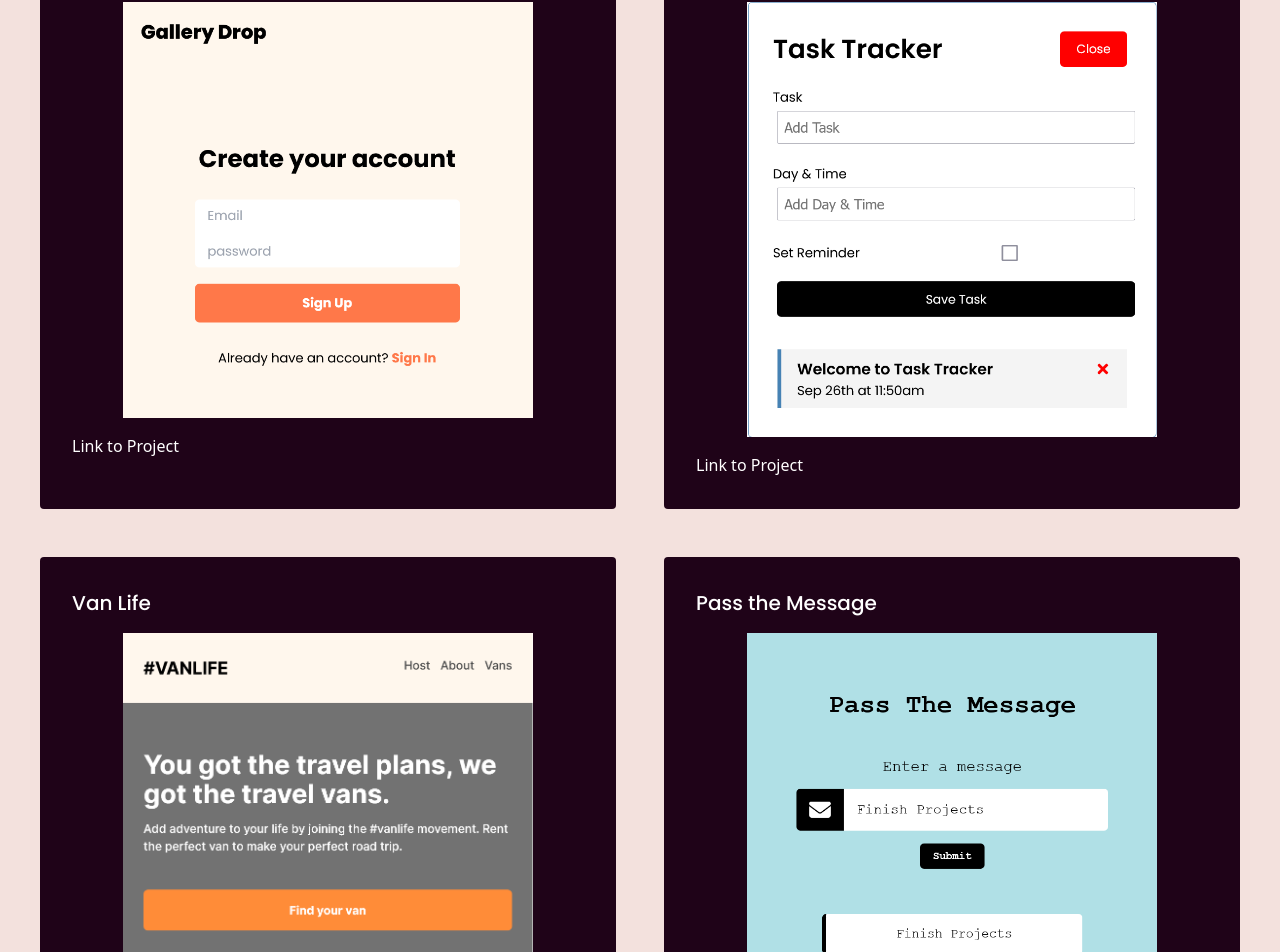
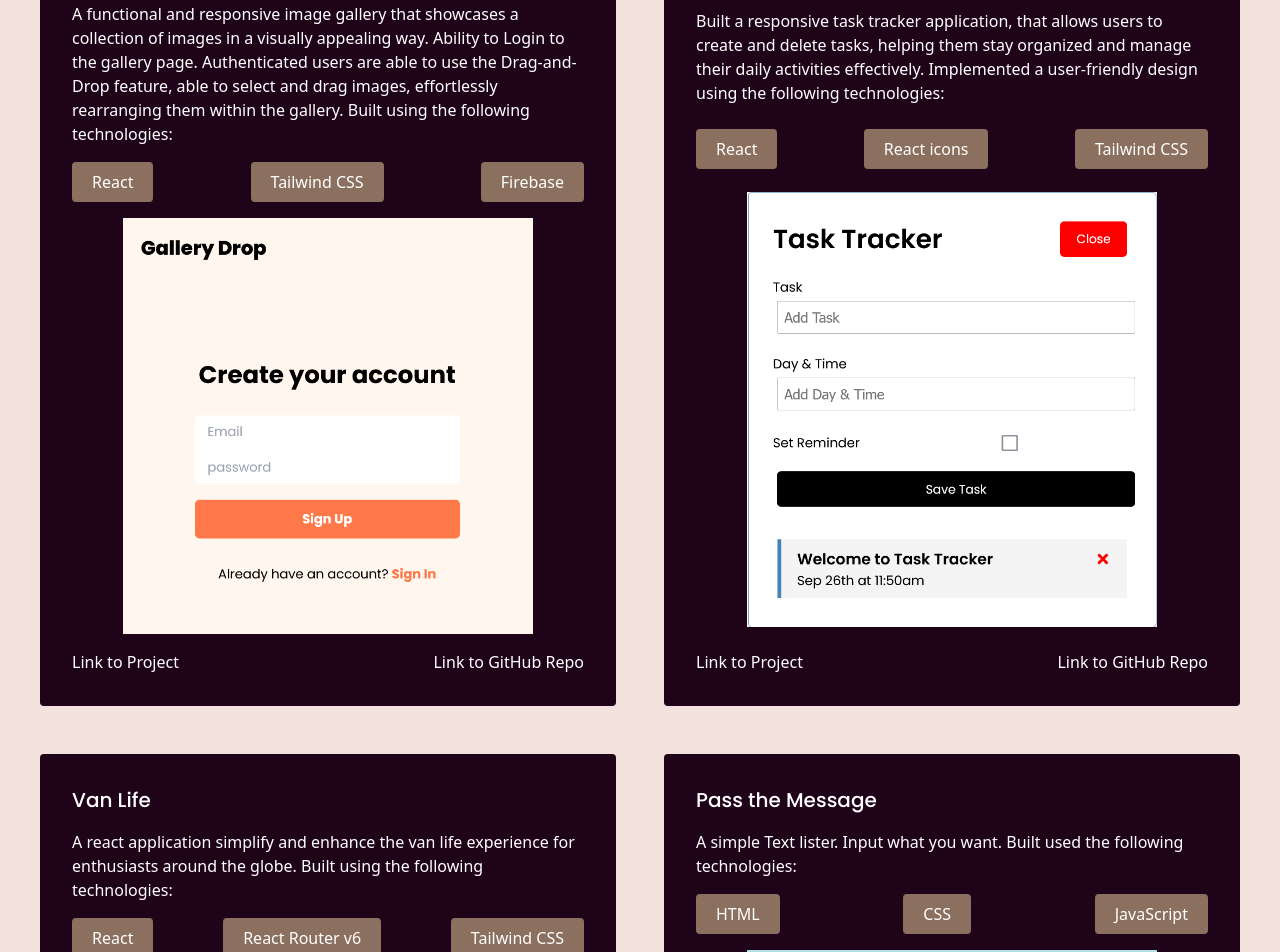
Before and after one commit to AJ1732/hngx-portfolio, a React (Vite) app: page / in a window 1280 px wide. Shown: the part 2270-3222 px from the top of the page. Built offline with nearby package versions, Linux system fonts and the light colour scheme; a web font is replaced by a local one.

Commit message:
Updated Projects Page

```diff
--- a/src/components/Pages/AboutMe.jsx
+++ b/src/components/Pages/AboutMe.jsx
@@ -10,9 +10,9 @@ const AboutMe = () => {
         <p>Fluent in English, beginner in French and Korean</p>
       </div>
 
-      <div className='min-h-screen flex flex-col  justify-center i gap-2'>
-        <h2 className='font-light text-4xl'>Skills</h2>
-        <ul className='md:w-2/5 flex flex-wrap justify-between items-center gap-4 text-white'>
+      <div className='min-h-screen flex flex-col  justify-center items-center gap-3'>
+        <h2 className='font-light text-4xl self-start'>Skills</h2>
+        <ul className='w-full flex flex-wrap justify-between items-center gap-4 text-white'>
           <li className=' bg-light-brown py-2 px-5 rounded'>HTML</li>
           <li className=' bg-light-brown py-2 px-5 rounded'>CSS</li>
           <li className=' bg-light-brown py-2 px-5 rounded'>JavaScript </li>
--- a/src/components/Pages/Projects.jsx
+++ b/src/components/Pages/Projects.jsx
@@ -13,57 +13,119 @@ const Projects = () => {
       <ul className='text-white flex flex-col gap-12 sm:grid sm:grid-cols-2'>
         <li className='flex flex-col gap-4 justify-start items-center bg-dark-brown rounded p-8'>
           <h2 className='font-poppins font-medium self-start sm:text-xl'>Gallery Drop</h2>
+          <p className='font-extralight'>A functional and responsive image gallery that showcases a collection of images in a visually appealing way. Ability to Login to the gallery page. Authenticated users are able to use the Drag-and-Drop feature, able to select and drag images, effortlessly rearranging them within the gallery. Built using the following technologies:</p>
+          <ul className='w-full flex flex-wrap justify-between items-center gap-4 text-white'>
+            <li className=' bg-light-brown py-2 px-5 rounded'>React </li>
+            <li className=' bg-light-brown py-2 px-5 rounded'>Tailwind CSS </li>
+            <li className=' bg-light-brown py-2 px-5 rounded'>Firebase </li>
+          </ul>
           <img
               src={galleryDrop}
               className='w-4/5 '
               alt="Project Image" />
+
+          <div className='w-full flex justify-between items-center'>
             <a
               className='self-start font-light hover:text-light-brown'
               href="https://1732-gallery-task.netlify.app/" target='_blank'>Link to Project</a>
+            <a
+              className='self-start font-light hover:text-light-brown'
+              href="https://github.com/AJ1732/gallery-task" target='_blank'>Link to GitHub Repo</a>
+          </div>
         </li>
 
-        <li className='flex flex-col gap-4 justify-start items-center bg-dark-brown rounded p-8'>
+        <li className='flex flex-col gap-4 justify-between items-center bg-dark-brown rounded p-8'>
           <h2 className='font-poppins font-medium self-start sm:text-xl'>Task Tracker</h2>
+          <p className='font-extralight'>Built a responsive task tracker application, that allows users to create and delete tasks, helping them stay organized and manage their daily activities effectively. Implemented a user-friendly design using the following technologies:</p>
+          <ul className='w-full flex flex-wrap justify-between items-center gap-4 text-white'>
+            <li className=' bg-light-brown py-2 px-5 rounded'>React </li>
+            <li className=' bg-light-brown py-2 px-5 rounded'>React icons</li>
+            <li className=' bg-light-brown py-2 px-5 rounded'>Tailwind CSS </li>
+          </ul>
           <img
               src={taskTracker}
               className='w-4/5 '
               alt="Project Image" />
+
+          <div className='w-full flex justify-between items-center'>
             <a
               className='self-start font-light hover:text-light-brown'
               href="https://1732-task-tracker.netlify.app/" target='_blank'>Link to Project</a>
+            <a
+              className='self-start font-light hover:text-light-brown'
+              href="https://github.com/AJ1732/task-tracker" target='_blank'>Link to GitHub Repo</a>
+
+          </div>
         </li>
 
         <li className='flex flex-col gap-4 justify-start items-center bg-dark-brown rounded p-8'>
           <h2 className='font-poppins font-medium self-start sm:text-xl'>Van Life</h2>
+          <p className='font-extralight'>A react application simplify and enhance the van life experience for enthusiasts around the globe. Built using the following technologies:</p>
+          <ul className='w-full flex flex-wrap justify-between items-center gap-1 text-white'>
+            <li className=' bg-light-brown py-2 px-5 rounded'>React </li>
+            <li className=' bg-light-brown py-2 px-5 rounded'>React Router v6</li>
+            <li className=' bg-light-brown py-2 px-5 rounded'>Tailwind CSS </li>
+          </ul>
           <img
               src={vanLife}
               className='w-4/5 '
               alt="Project Image" />
+
+          <div className='w-full flex justify-between items-center'>
             <a
               className='self-start font-light hover:text-light-brown'
               href="https://1732-van-life.netlify.app/" target='_blank'>Link to Project</a>
+            <a
+              className='self-start font-light hover:text-light-brown'
+              href="https://github.com/AJ1732/van-life" target='_blank'>Link to GitHub Repo</a>
+
+          </div>
         </li>
 
         <li className='flex flex-col gap-4 justify-start items-center bg-dark-brown rounded p-8'>
           <h2 className='font-poppins font-medium self-start sm:text-xl'>Pass the Message</h2>
+          <p className='font-extralight'>A simple Text lister. Input what you want. Built used the following technologies: </p>
+          <ul className='w-full flex flex-wrap justify-between items-center gap-4 text-white'>
+            <li className=' bg-light-brown py-2 px-5 rounded'>HTML </li>
+            <li className=' bg-light-brown py-2 px-5 rounded'>CSS </li>
+            <li className=' bg-light-brown py-2 px-5 rounded'>JavaScript</li>
+          </ul>
           <img
               src={passTheMessage}
               className='w-4/5 '
               alt="Project Image" />
+          <div className='w-full flex justify-between items-center'>
             <a
               className='self-start font-light hover:text-light-brown'
               href="https://1732-pass-the-message.netlify.app/" target='_blank'>Link to Project</a>
+            <a
+              className='self-start font-light hover:text-light-brown'
+              href="https://github.com/AJ1732/pass-the-message" target='_blank'>Link to GitHub Page</a>
+
+          </div>
         </li>
 
         <li className='flex flex-col gap-4 justify-start items-center bg-dark-brown rounded p-8'>
           <h2 className='font-poppins font-medium self-start sm:text-xl'>Meme Generator</h2>
+          <p className='font-extralight'>Are you ready to unleash your inner comedian and conquer the internet with humor? Look no further, because the Meme Generator is here to transform your everyday moments into viral sensations. Built using the following technologies: </p>
+          <ul className='w-full flex flex-wrap justify-between items-center gap-4 text-white'>
+            <li className=' bg-light-brown py-2 px-5 rounded'>React </li>
+            <li className=' bg-light-brown py-2 px-5 rounded'>meme API </li>
+            <li className=' bg-light-brown py-2 px-5 rounded'>JavaScript</li>
+          </ul>
           <img
               src={memeGenerator}
               className='w-4/5 '
               alt="Project Image" />
+
+          <div className='w-full flex justify-between items-center'>
             <a
               className='self-start font-light hover:text-light-brown'
               href="https://1732-meme-generator.netlify.app/" target='_blank'>Link to Project</a>
+            <a
+              className='self-start font-light hover:text-light-brown'
+              href="https://github.com/AJ1732/meme-generator" target='_blank'>Link to GitHub Repo</a>
+          </div>
         </li>
       </ul>
     </div>
```
Lines whose indentation alone changed are shown as unchanged.
